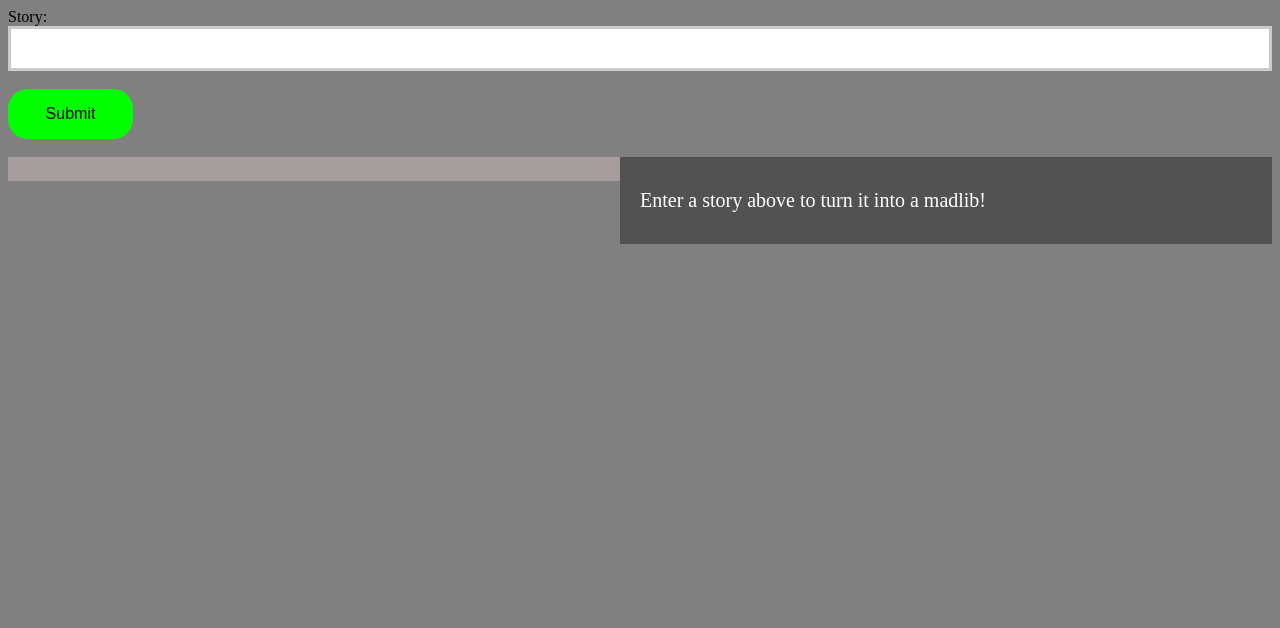
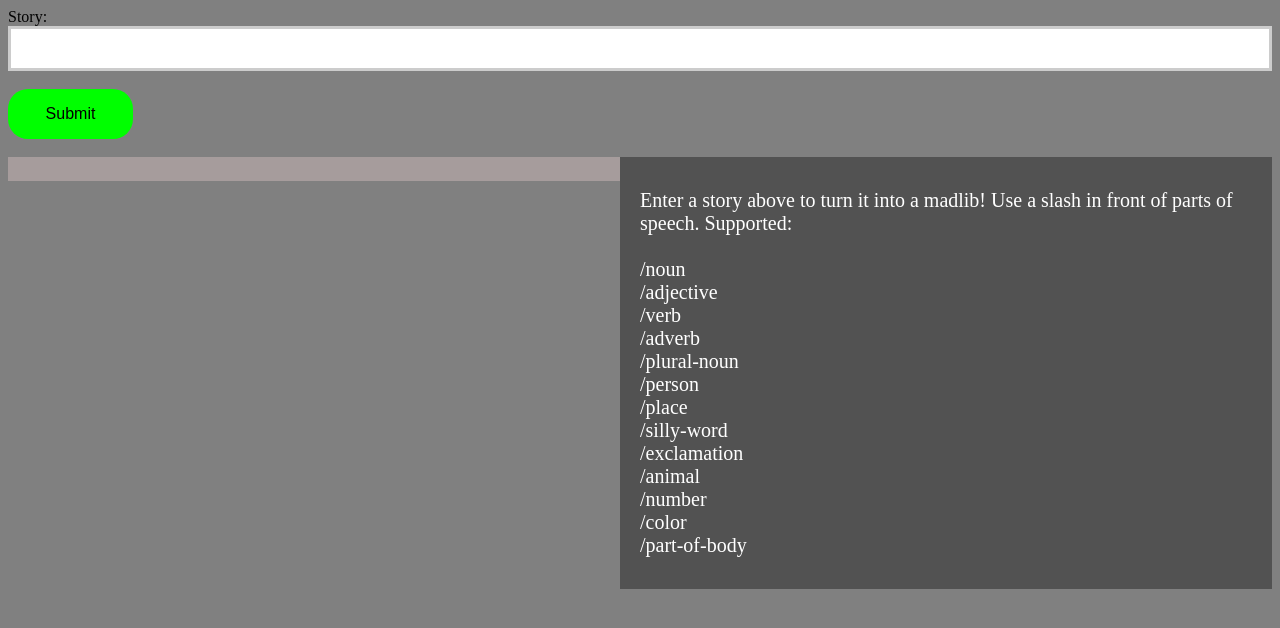
Before and after one commit to Ovlic/madlibsHTML, a plain HTML site: page index.html in a window 1280 px wide. Drawn offline with Linux system fonts and the light colour scheme.

Commit message:
Add files via upload

```diff
--- a/index.html
+++ b/index.html
@@ -15,7 +15,20 @@
                 </form>
             </div>
             <div class="flex-child-story" id="story">
-                <p>Enter a story above to turn it into a madlib!</p>
+                <p>Enter a story above to turn it into a madlib! Use a slash in front of parts of speech. Supported:<br><br>
+                    /noun<br>
+                /adjective<br>
+                /verb<br>
+                /adverb<br>
+                /plural-noun<br>
+                /person<br>
+                /place<br>
+                /silly-word<br>
+                /exclamation<br>
+                /animal<br>
+                /number<br>
+                /color<br>
+                /part-of-body</p>
             </div>
         </div>
         <script>
```
